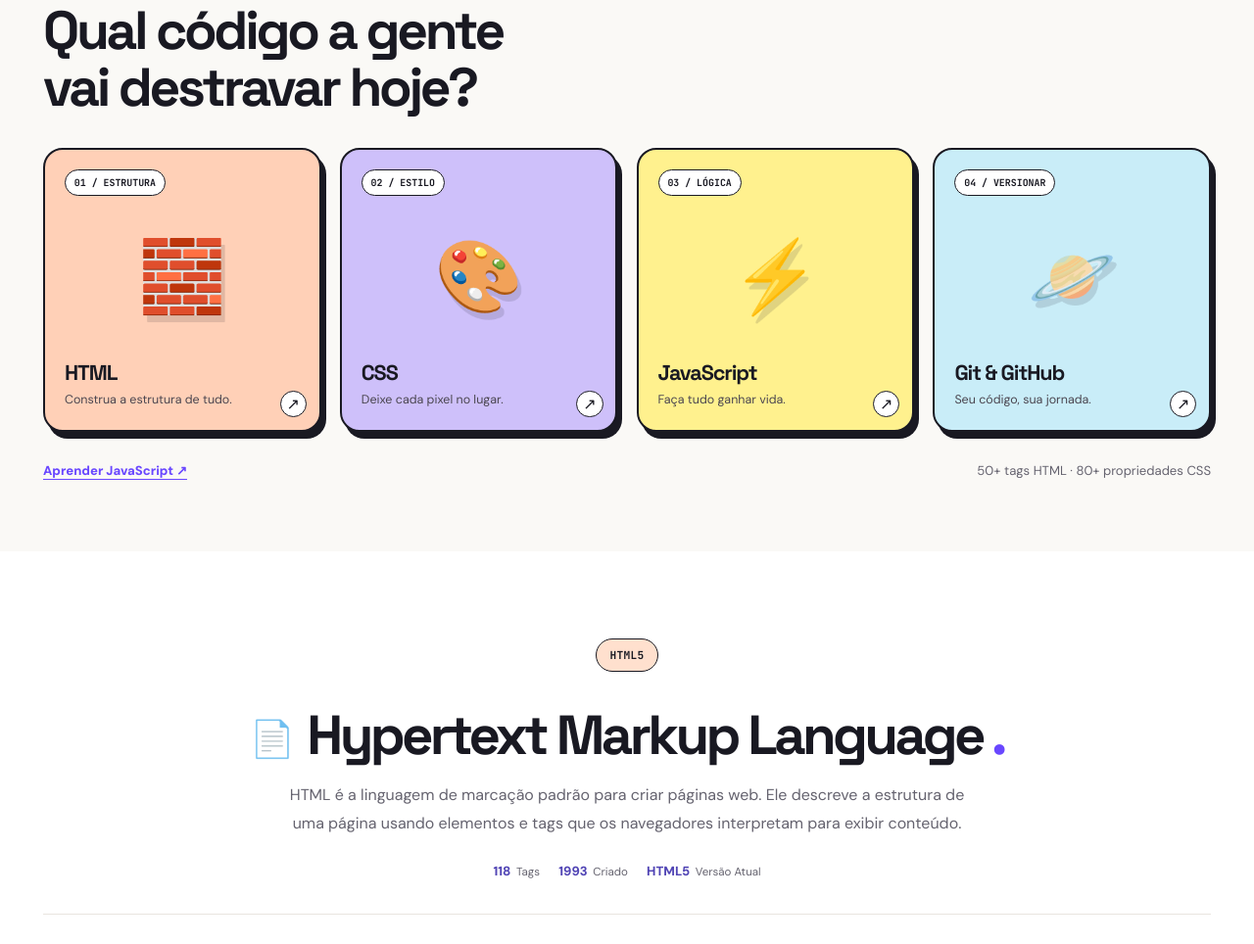
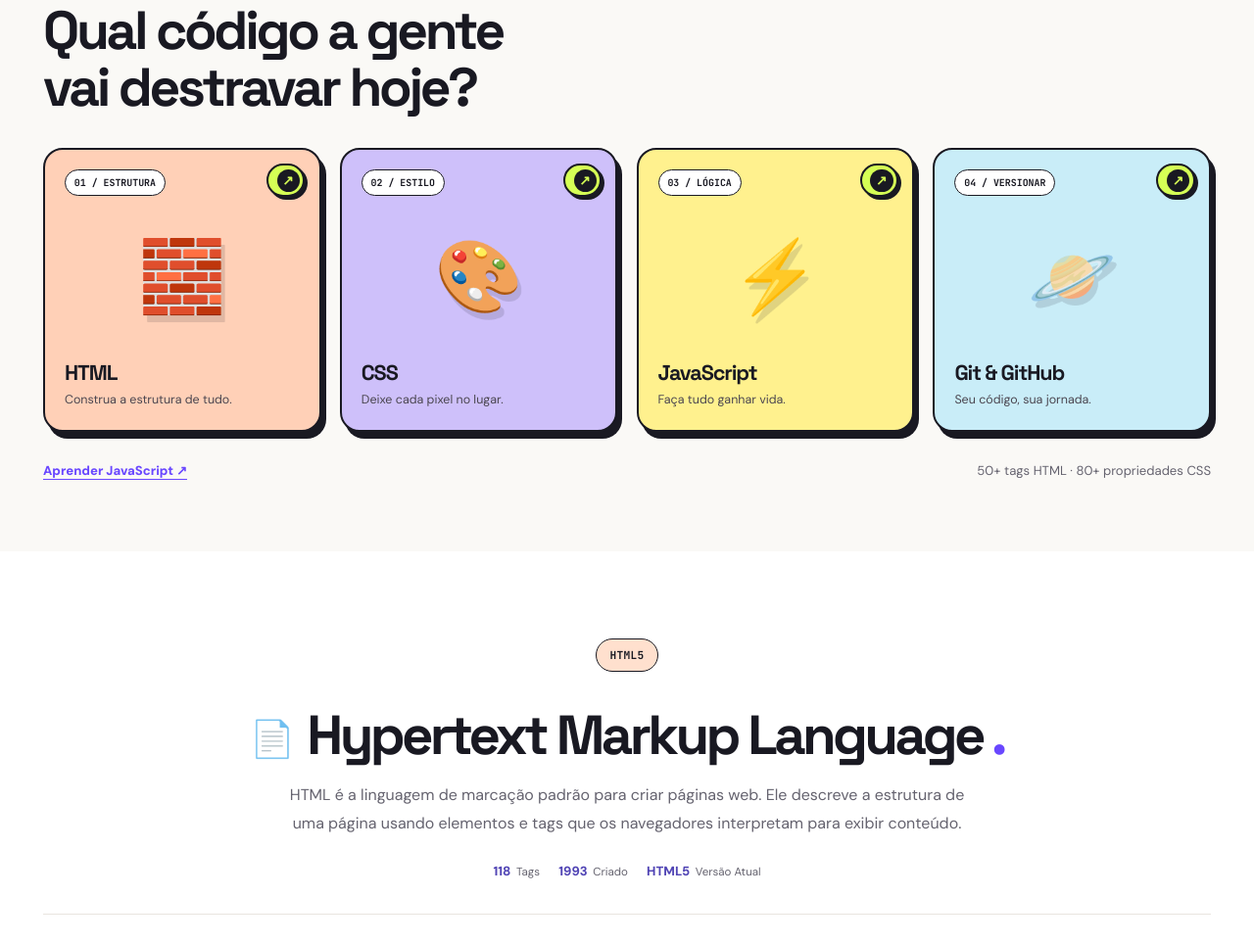
Before and after one commit to JonathanNwokolo/devstudy2, an Eleventy site: page src/pages/index.html in a window 1280 px wide. Shown: the part 965-1929 px from the top of the page at 98% size. Built offline with nearby package versions, Linux system fonts and the light colour scheme; Eleventy itself is replaced by a stand-in of ours; files that its build step writes are made by us from their sources.

Commit message:
style(home): novo botão animado nos cards de aventura
A seta circular branca vira um botão verde-limão no canto superior do card
que se expande com o texto "Abrir" no hover/foco.

```diff
--- a/src/pages/index.html
+++ b/src/pages/index.html
@@ -58,10 +58,10 @@
         <span class="adventure-eyebrow">01 / ESCOLHA SUA AVENTURA ↗</span>
         <h2 id="adventure-title">Qual código a gente<br>vai destravar hoje?</h2>
         <div class="adventure-grid">
-          <a class="adventure-card adventure-html" href="#html"><span class="adventure-number">01 / ESTRUTURA</span><span class="adventure-art" aria-hidden="true">🧱</span><strong>HTML</strong><span>Construa a estrutura de tudo.</span><span class="adventure-arrow" aria-hidden="true">↗</span></a>
-          <a class="adventure-card adventure-css" href="css.html"><span class="adventure-number">02 / ESTILO</span><span class="adventure-art" aria-hidden="true">🎨</span><strong>CSS</strong><span>Deixe cada pixel no lugar.</span><span class="adventure-arrow" aria-hidden="true">↗</span></a>
-          <a class="adventure-card adventure-javascript" href="javascript.html"><span class="adventure-number">03 / LÓGICA</span><span class="adventure-art" aria-hidden="true">⚡</span><strong>JavaScript</strong><span>Faça tudo ganhar vida.</span><span class="adventure-arrow" aria-hidden="true">↗</span></a>
-          <a class="adventure-card adventure-git" href="git.html"><span class="adventure-number">04 / VERSIONAR</span><span class="adventure-art" aria-hidden="true">🪐</span><strong>Git &amp; GitHub</strong><span>Seu código, sua jornada.</span><span class="adventure-arrow" aria-hidden="true">↗</span></a>
+          <a class="adventure-card adventure-html" href="#html"><span class="adventure-number">01 / ESTRUTURA</span><span class="adventure-art" aria-hidden="true">🧱</span><strong>HTML</strong><span>Construa a estrutura de tudo.</span><span class="adventure-arrow" aria-hidden="true"><b>Abrir</b><i>↗</i></span></a>
+          <a class="adventure-card adventure-css" href="css.html"><span class="adventure-number">02 / ESTILO</span><span class="adventure-art" aria-hidden="true">🎨</span><strong>CSS</strong><span>Deixe cada pixel no lugar.</span><span class="adventure-arrow" aria-hidden="true"><b>Abrir</b><i>↗</i></span></a>
+          <a class="adventure-card adventure-javascript" href="javascript.html"><span class="adventure-number">03 / LÓGICA</span><span class="adventure-art" aria-hidden="true">⚡</span><strong>JavaScript</strong><span>Faça tudo ganhar vida.</span><span class="adventure-arrow" aria-hidden="true"><b>Abrir</b><i>↗</i></span></a>
+          <a class="adventure-card adventure-git" href="git.html"><span class="adventure-number">04 / VERSIONAR</span><span class="adventure-art" aria-hidden="true">🪐</span><strong>Git &amp; GitHub</strong><span>Seu código, sua jornada.</span><span class="adventure-arrow" aria-hidden="true"><b>Abrir</b><i>↗</i></span></a>
         </div>
         <div class="adventure-more"><a href="javascript.html">Aprender JavaScript ↗</a><span>50+ tags HTML · 80+ propriedades CSS</span></div>
       </div>
--- a/src/styles/playground.css
+++ b/src/styles/playground.css
@@ -408,7 +408,12 @@
 .adventure-art { display: grid; place-items: center; flex: 1; font-size: 4.5rem; filter: drop-shadow(4px 7px 0 #19192222); }
 .adventure-card strong { font-size: 1.35rem; letter-spacing: -.05em; }
 .adventure-card > span:not(.adventure-number):not(.adventure-art):not(.adventure-arrow) { font-size: .78rem; color: #4b4650; }
-.adventure-arrow { position: absolute; right: .8rem; bottom: .8rem; display: grid; place-items: center; width: 1.7rem; height: 1.7rem; border: 1px solid #191922; border-radius: 50%; background: white; }
+.adventure-arrow { position: absolute; top: .9rem; right: .9rem; display: inline-flex; align-items: center; gap: .35rem; padding: .2rem; border: 2px solid #191922; border-radius: 99px; background: #d5ff55; box-shadow: 3px 3px 0 #191922; color: #191922; font: 800 .62rem "JetBrains Mono", "Fira Code", monospace; letter-spacing: .08em; text-transform: uppercase; transition: transform .2s ease, box-shadow .2s ease; }
+.adventure-arrow b { max-width: 0; overflow: hidden; white-space: nowrap; font-weight: 800; opacity: 0; transition: max-width .3s ease, opacity .2s ease, padding .3s ease; }
+.adventure-arrow i { display: grid; place-items: center; width: 1.45rem; height: 1.45rem; border-radius: 50%; background: #191922; color: #d5ff55; font-style: normal; font-size: .85rem; transition: transform .3s ease; }
+.adventure-card:hover .adventure-arrow, .adventure-card:focus-visible .adventure-arrow { transform: translate(1px, 1px); box-shadow: 2px 2px 0 #191922; }
+.adventure-card:hover .adventure-arrow b, .adventure-card:focus-visible .adventure-arrow b { max-width: 4rem; opacity: 1; padding-left: .55rem; }
+.adventure-card:hover .adventure-arrow i, .adventure-card:focus-visible .adventure-arrow i { transform: rotate(45deg); }
 .adventure-more { display: flex; justify-content: space-between; gap: 1rem; margin-top: 1.8rem; color: #65636f; font-size: .82rem; }
 .adventure-more a { color: #6947ff; font-weight: 800; text-decoration: underline; text-underline-offset: .25rem; }
 .page-home .topic-card, .page-home .info-card { opacity: 1; transform: none; }
```
